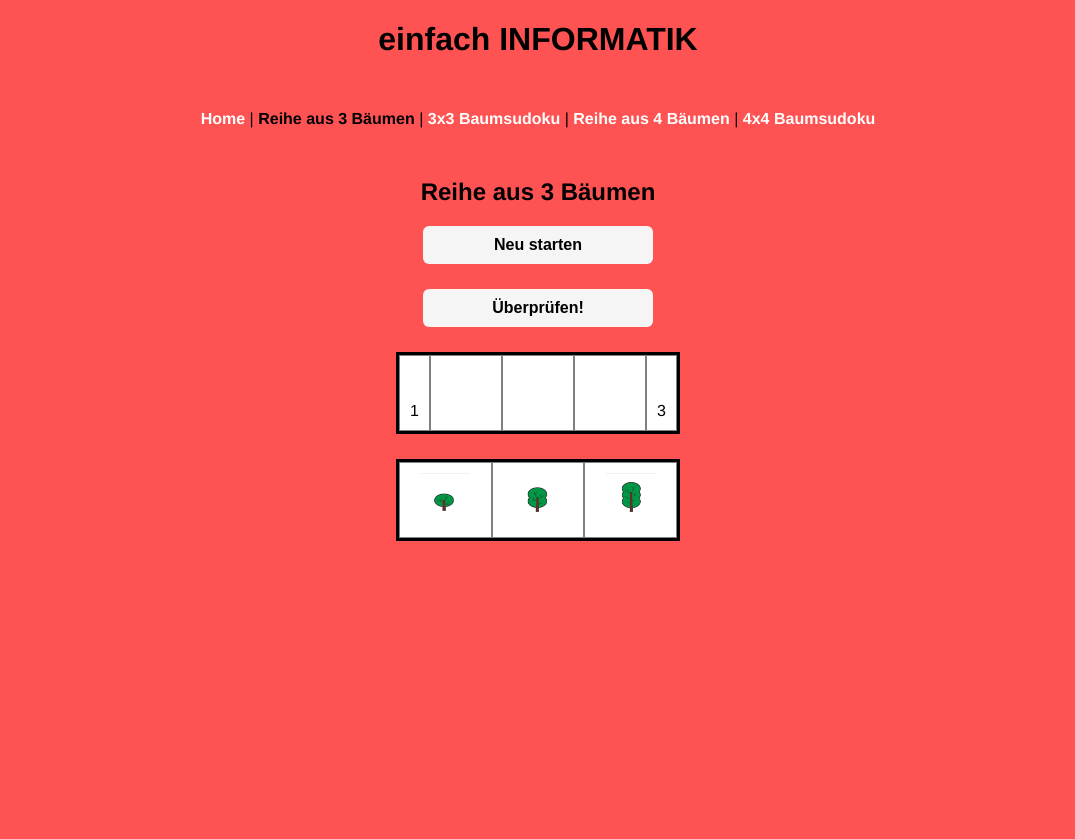
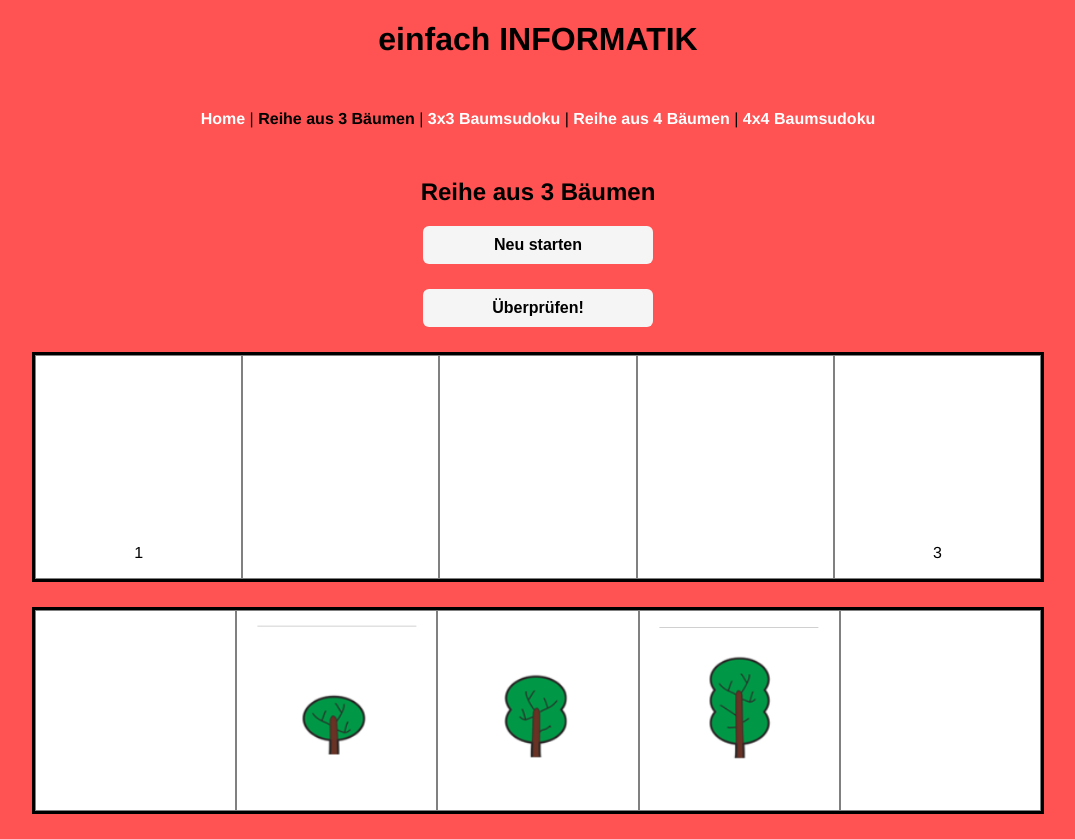
Before and after one commit to fbuetler/e-learning-environment, a Vue app in the folder vue-ts/: page /treerow3 in a window 1280 px wide. Both pictures are taken after a click on the button "Start!". Shown: the whole page, without its empty margins (102-1177 px from the left). Before the commit the page ends 800 px from the top, so only its background shows below. Built offline with nearby package versions, Linux system fonts and the light colour scheme.

Commit message:
improve styles

```diff
--- a/vue-ts/src/App.vue
+++ b/vue-ts/src/App.vue
@@ -26,5 +26,7 @@ body {
 #app {
   font-family: Helvetica, Arial, sans-serif;
   text-align: center;
+  width: 80%;
+  margin: 0 auto;
 }
 </style>
--- a/vue-ts/src/components/trees/Row.vue
+++ b/vue-ts/src/components/trees/Row.vue
@@ -1,23 +1,18 @@
 <template>
-  <div class="game">
+  <div>
     <h2>Reihe aus {{ size }} Bäumen</h2>
     <div class="buttons-container">
-      <button class="button" @click="initializeGame()">
+      <button @click="initializeGame()">
         {{ initializeGameText }}
       </button>
-      <button class="button" @click="evaluateGame()" v-if="isGameStarted">
+      <button @click="evaluateGame()" v-if="isGameStarted">
         {{ evaluateGameText }}
       </button>
     </div>
-    <div class="content" v-if="isGameStarted && !showResult">
-      <div class="grid">
-        <div class="grid-cell">{{ leftView }}</div>
-        <div
-          class="tree"
-          v-for="cell in answer"
-          :key="cell.id"
-          @click="putTree(cell.id)"
-        >
+    <div v-if="isGameStarted && !showResult">
+      <div class="grid" :style="cellsPerRowWithViews">
+        <div>{{ leftView }}</div>
+        <div v-for="cell in answer" :key="cell.id" @click="putTree(cell.id)">
           <img
             v-if="cell.value === 0"
             :src="require('@/assets/trees/tree_empty.png')"
@@ -27,11 +22,11 @@
             :src="require('@/assets/trees/tree_' + cell.value + '.png')"
           />
         </div>
-        <div class="grid-cell">{{ rightView }}</div>
+        <div>{{ rightView }}</div>
       </div>
-      <div class="trees">
+      <div class="grid" :style="cellsPerRowWithViews">
+        <div></div>
         <div
-          class="tree"
           v-for="index in size"
           :key="index"
           :class="{ selected: index === pickedTree }"
@@ -39,10 +34,11 @@
         >
           <img :src="require('@/assets/trees/tree_' + index + '.png')" />
         </div>
+        <div></div>
       </div>
     </div>
     <div v-if="showResult">
-      <h3>{{ resultMessage }}</h3>
+      <h3>{{ resultText }}</h3>
     </div>
   </div>
 </template>
@@ -65,29 +61,29 @@ export default class Row extends Vue {
 
   private initializeGameText = "Start!";
   private evaluateGameText = "Überprüfen!";
+  private resultText = "";
   private isGameStarted = false;
   private showResult = false;
-  private resultMessage = "";
   private pickedTree = 0;
 
   public initializeGame(): void {
     [this.leftView, this.rightView, this.answer] = this.generateTreeRow();
     this.initializeGameText = "Neu starten";
     this.isGameStarted = true;
-    this.resultMessage = "";
+    this.resultText = "";
   }
 
   public evaluateGame(): void {
     if (this.answer.length != this.size) {
-      this.resultMessage = "Ungültige Antwort!";
+      this.resultText = "Ungültige Antwort!";
     } else {
       const trArr = this.answer.map((tree) => tree.value);
       const visibleLeft = this.visibleTreesFromLeft(trArr);
       const visibleRight = this.visibleTreesFromLeft(trArr.slice().reverse());
       if (visibleLeft !== this.leftView || visibleRight !== this.rightView) {
-        this.resultMessage = "Falsch!";
+        this.resultText = "Falsch!";
       } else {
-        this.resultMessage = "Richtig!";
+        this.resultText = "Richtig!";
       }
     }
     this.showResult = true;
@@ -152,6 +148,13 @@ export default class Row extends Vue {
     }
     return visible;
   }
+
+  get cellsPerRowWithViews(): string {
+    return "grid-template-columns: repeat(" + (this.size + 2) + ",auto)";
+  }
+  get cellsPerRow(): string {
+    return "grid-template-columns: repeat(" + this.size + ",auto)";
+  }
 }
 </script>
 
@@ -163,22 +166,16 @@ button:focus {
   outline: none;
 }
 
-.game {
-  display: grid;
-  grid-template-rows: auto 1fr;
-  justify-items: center;
-}
 .buttons-container {
   display: grid;
   grid-template-rows: auto auto;
+  justify-content: center;
 }
-.button {
-  display: inline-block;
+button {
   border-radius: 6px;
   background-color: whitesmoke;
   border: none;
   color: black;
-  text-align: center;
   font-size: 16px;
   padding: 10px;
   width: 230px;
@@ -187,52 +184,30 @@ button:focus {
   font-weight: bold;
 }
 
-.content {
+.grid {
   display: grid;
+  background: white;
+  border: 3px solid black;
+  margin: 0px 0px 25px 0px;
 }
-
-.grid {
-  display: table;
-  background: white;
-  margin: 0px 0px 25px 0px;
-  border: 3px solid black;
-}
-
-.grid-cell {
-  display: table-cell;
-  padding: 10px;
+.grid > div {
+  padding: 1rem;
+  position: relative;
   border: 1px solid gray;
 }
-
-.grid-cell-content {
-  border: none;
-  width: 20px;
-  height: 20px;
-  font-weight: bold;
-  text-align: center;
-  font-size: 18px;
+.grid > div::before {
+  content: "";
+  display: block;
+  padding-bottom: 100%;
 }
-
-.trees {
-  display: table;
-  background: white;
-  margin: 0px 0px 25px 0px;
-  border: 3px solid black;
-  justify-items: center;
+.grid > div img {
+  position: absolute;
+  max-width: 80%;
+  top: 50%;
+  left: 50%;
+  transform: translate(-50%, -50%);
 }
-
-.tree {
-  display: table-cell;
-  padding: 10px;
-  border: 1px solid gray;
-}
-
-.tree.selected {
+.grid > .selected {
   background: #eeee4e;
 }
-
-.tree img {
-  width: 50px;
-  height: 50px;
-}
 </style>
```
